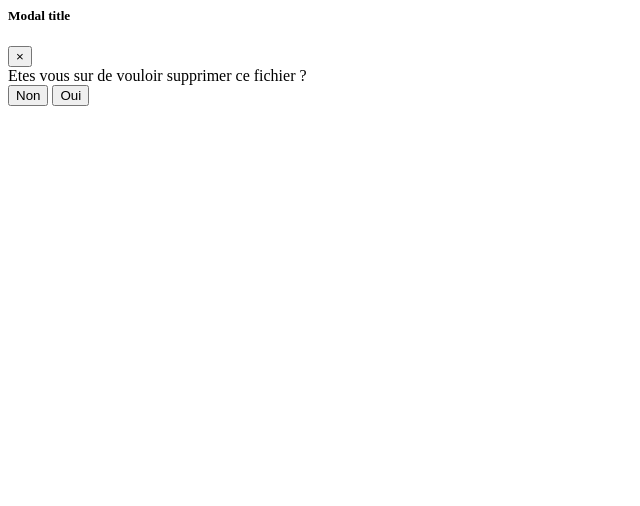
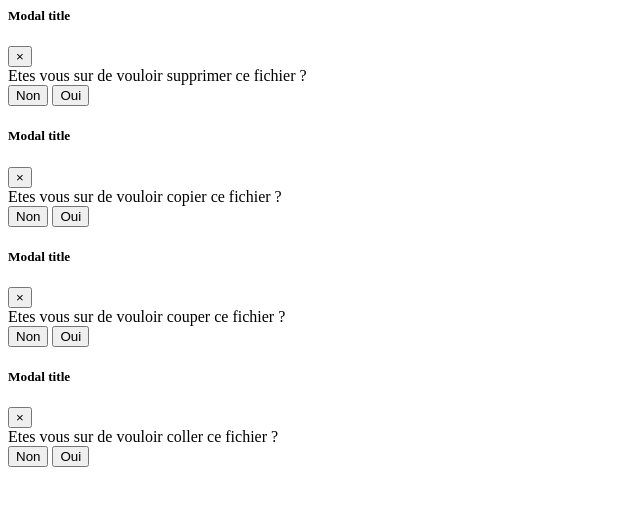
Before and after one commit to YoannAbran/test-files-explorer, a PHP site: page /modal.php in a window 1280 px wide. Shown: the top 506 px of the page, without its empty margins (0-640 px from the left). Run offline with PHP 8.4, Linux system fonts and the light colour scheme.

Commit message:
try to add copy/delete/paste/cut button

```diff
--- a/modal.php
+++ b/modal.php
@@ -1,7 +1,7 @@
 
 <?php
 echo "<!-- Modal -->
-<div class='modal fade' id='staticBackdrop' data-backdrop='static' tabindex='-1' role='dialog' aria-labelledby='staticBackdropLabel' aria-hidden='true'>
+<div class='modal fade' id='deletemodal' data-backdrop='static' tabindex='-1' role='dialog' aria-labelledby='staticBackdropLabel' aria-hidden='true'>
   <div class='modal-dialog' role='document'>
     <div class='modal-content'>
       <div class='modal-header'>
@@ -14,12 +14,82 @@ echo "<!-- Modal -->
         Etes vous sur de vouloir supprimer ce fichier ?
       </div>
       <div class='modal-footer'>
-        <form class='' for='suppr_fichier' action='' method='post'>
+        <form class='' for='' action='' method='post'>
         <button type='button' class='btn btn-secondary' data-dismiss='modal'>Non</button>
-                  <form class='' for='suppr_fichier' action='' method='post'>
+                  <form id='formdelete' for='delete_form' action='' method='post'>
+                  <input type='hidden'  name='delete_form'>
         <button type='submit' class='btn btn-primary'>Oui</button>
       </form>
       </div>
     </div>
   </div>
 </div>";
+echo "<!-- Modal -->
+<div class='modal fade' id='copymodal' data-backdrop='static' tabindex='-1' role='dialog' aria-labelledby='staticBackdropLabel' aria-hidden='true'>
+  <div class='modal-dialog' role='document'>
+    <div class='modal-content'>
+      <div class='modal-header'>
+        <h5 class='modal-title' id='staticBackdropLabel'>Modal title</h5>
+        <button type='button' class='close' data-dismiss='modal' aria-label='Close'>
+          <span aria-hidden='true'>&times;</span>
+        </button>
+      </div>
+      <div class='modal-body'>
+        Etes vous sur de vouloir copier ce fichier ?
+      </div>
+      <div class='modal-footer'>
+        <form class='' for='' action='' method='post'>
+        <button type='button' class='btn btn-secondary' data-dismiss='modal'>Non</button>
+                  <form id='formcopy' for='copy_file' action='' method='post'>
+        <button type='submit' class='btn btn-primary'>Oui</button>
+      </form>
+      </div>
+    </div>
+  </div>
+</div>";
+echo "<!-- Modal -->
+<div class='modal fade' id='cutmodal' data-backdrop='static' tabindex='-1' role='dialog' aria-labelledby='staticBackdropLabel' aria-hidden='true'>
+  <div class='modal-dialog' role='document'>
+    <div class='modal-content'>
+      <div class='modal-header'>
+        <h5 class='modal-title' id='staticBackdropLabel'>Modal title</h5>
+        <button type='button' class='close' data-dismiss='modal' aria-label='Close'>
+          <span aria-hidden='true'>&times;</span>
+        </button>
+      </div>
+      <div class='modal-body'>
+        Etes vous sur de vouloir couper ce fichier ?
+      </div>
+      <div class='modal-footer'>
+        <form class='' for='' action='' method='post'>
+        <button type='button' class='btn btn-secondary' data-dismiss='modal'>Non</button>
+                  <form id='formcut' for='cut_file' action='' method='post'>
+        <button type='submit' class='btn btn-primary'>Oui</button>
+      </form>
+      </div>
+    </div>
+  </div>
+</div>";
+echo "<!-- Modal -->
+<div class='modal fade' id='pastemodal' data-backdrop='static' tabindex='-1' role='dialog' aria-labelledby='staticBackdropLabel' aria-hidden='true'>
+  <div class='modal-dialog' role='document'>
+    <div class='modal-content'>
+      <div class='modal-header'>
+        <h5 class='modal-title' id='staticBackdropLabel'>Modal title</h5>
+        <button type='button' class='close' data-dismiss='modal' aria-label='Close'>
+          <span aria-hidden='true'>&times;</span>
+        </button>
+      </div>
+      <div class='modal-body'>
+        Etes vous sur de vouloir coller ce fichier ?
+      </div>
+      <div class='modal-footer'>
+        <form class='' for='' action='' method='post'>
+        <button type='button' class='btn btn-secondary' data-dismiss='modal'>Non</button>
+                  <form id='formpaste' for='paste_file' action='' method='post'>
+        <button type='submit' class='btn btn-primary'>Oui</button>
+      </form>
+      </div>
+    </div>
+  </div>
+</div>";
```
Also changed, not shown: index2.php (+25 -10 lines), suppr.php (added, +22 -0 lines), funct_test_correction.txt (added), home/bob.txt (added).
